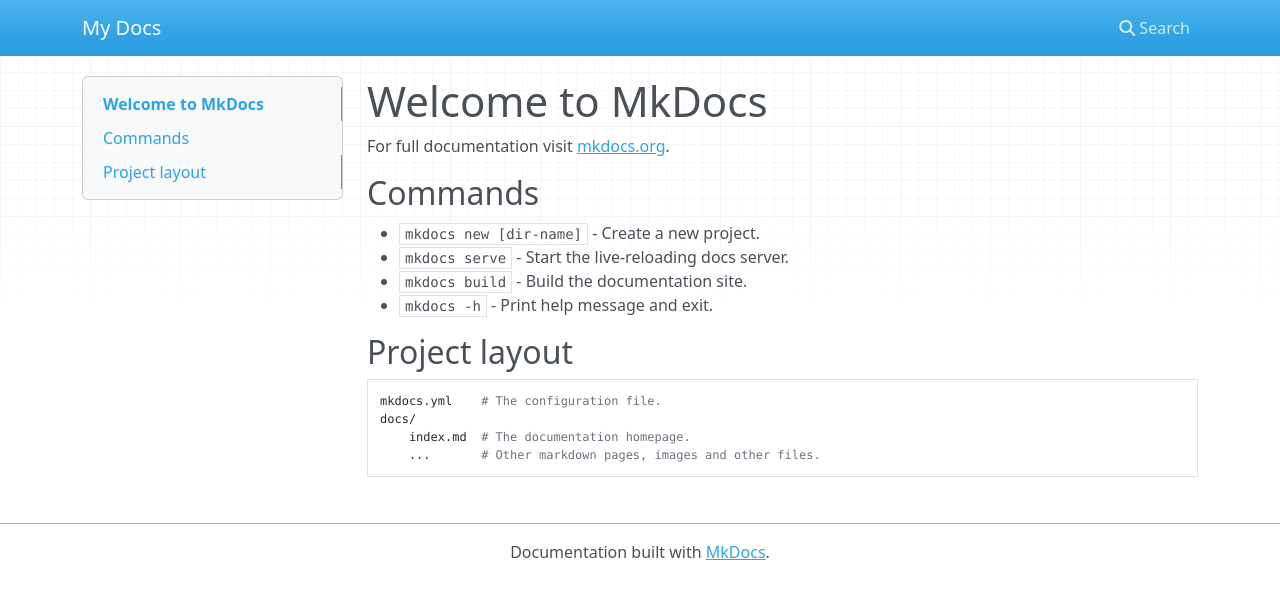
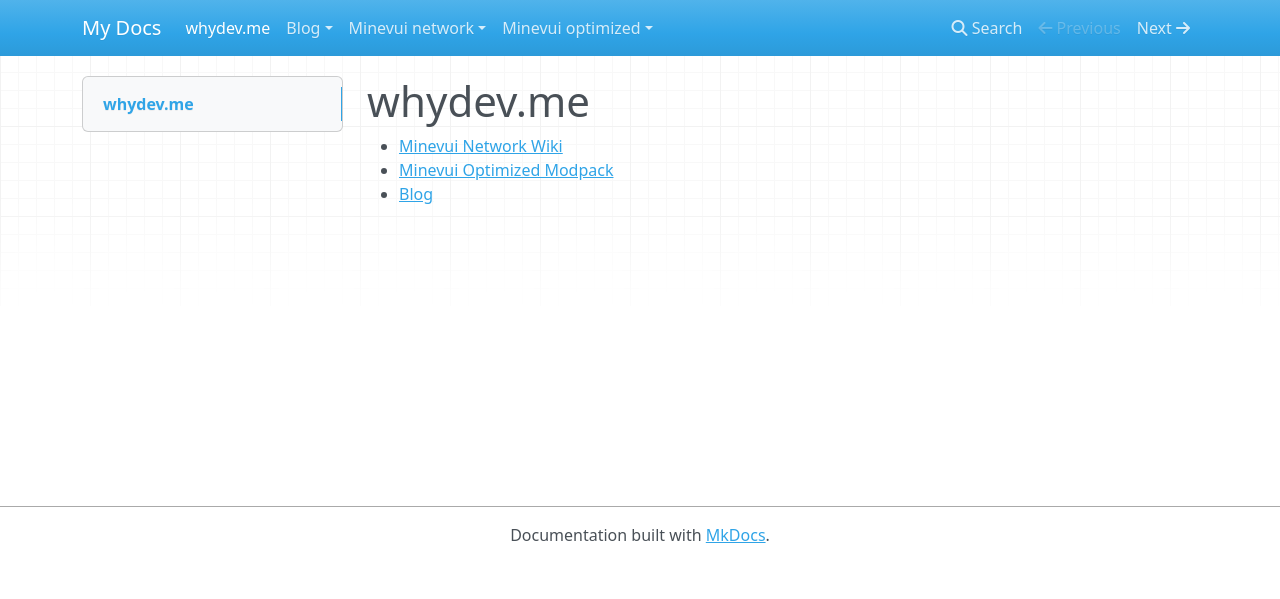
Before and after one commit to lvdat/whydev-me-site, an MkDocs documentation site: the page built from docs/index.md, in a window 1280 px wide. Shown: the top 599 px of the page. Built offline with MkDocs 1.6.1, drawn with Linux system fonts in a browser that asks for light colours; nearby versions of some CDN libraries.

Commit message:
init index for some route

```diff
--- a/docs/index.md
+++ b/docs/index.md
@@ -1,17 +1,5 @@
-# Welcome to MkDocs
+# whydev.me
 
-For full documentation visit [mkdocs.org](https://www.mkdocs.org).
-
-## Commands
-
-* `mkdocs new [dir-name]` - Create a new project.
-* `mkdocs serve` - Start the live-reloading docs server.
-* `mkdocs build` - Build the documentation site.
-* `mkdocs -h` - Print help message and exit.
-
-## Project layout
-
-    mkdocs.yml    # The configuration file.
-    docs/
-        index.md  # The documentation homepage.
-        ...       # Other markdown pages, images and other files.
+- [Minevui Network Wiki](minevui-network/)
+- [Minevui Optimized Modpack](minevui-optimized/)
+- [Blog](blog/)
```
Also changed, not shown: docs/blog/index.md (added, +3 -0 lines), docs/minevui-network/index.md (added, +3 -0 lines), docs/minevui-optimized/index.md (added, +3 -0 lines).
